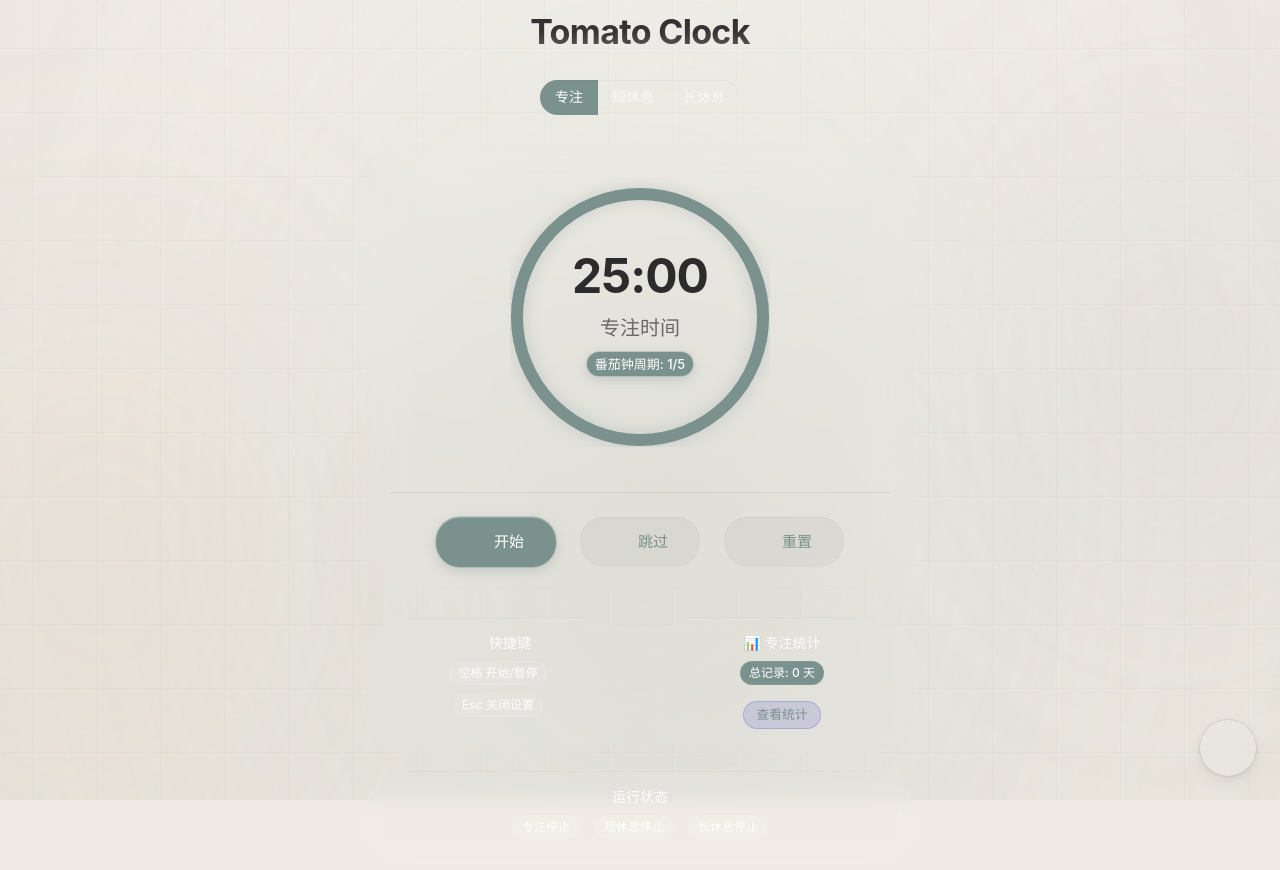
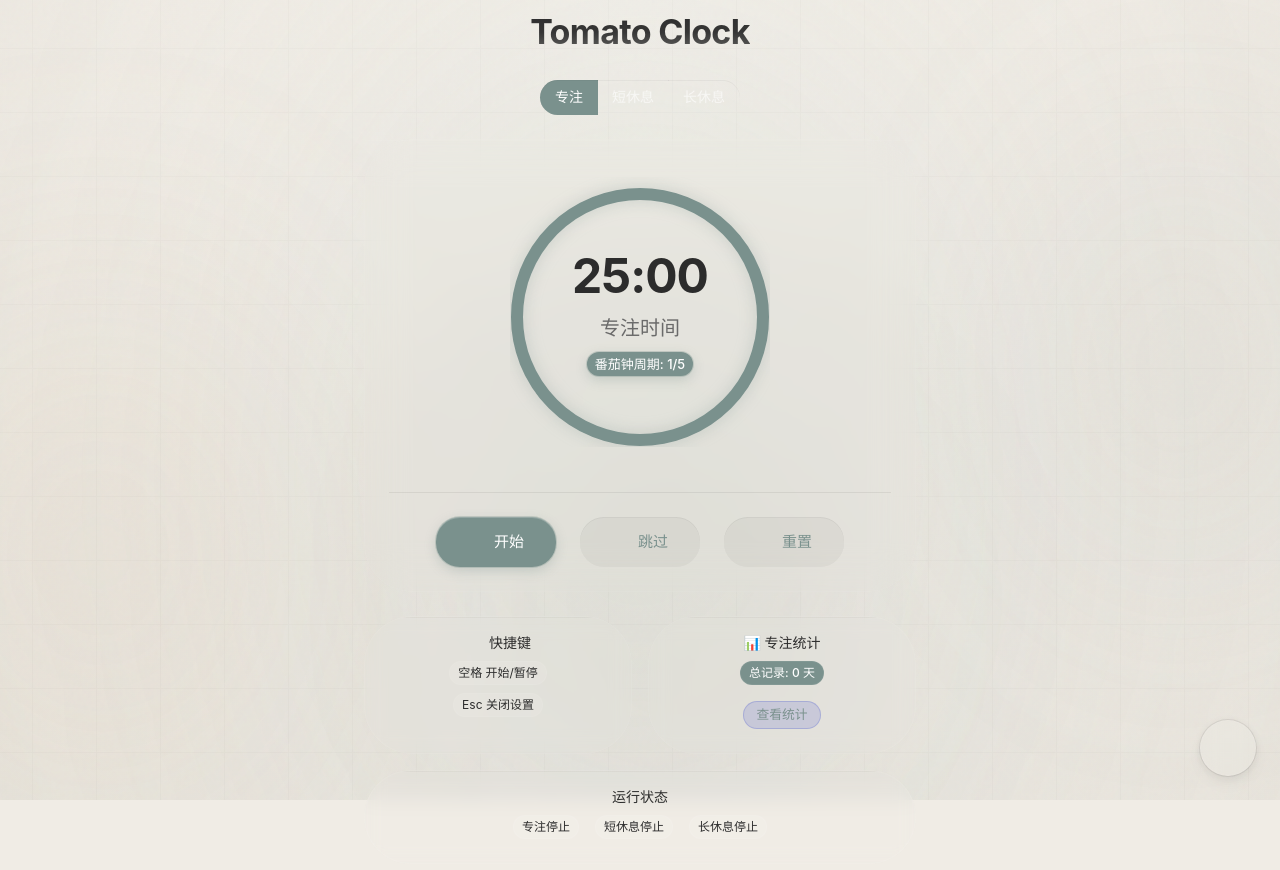
Before and after one commit to CuartPyaw/PomoZen, a React (Vite) app: page / in a window 1280 px wide. Shown: the top 870 px of the page. Built offline with nearby package versions, Linux system fonts and the light colour scheme; some icons are missing.

Commit message:
🌈 style(App): 更新多个UI元素的文本颜色以提升对比度。
- 将多个文本和图标的颜色从半透明白色改为深色（#2C2C2C），以改善浅色模式下的可读性。
- 为运行状态下的模式标签动态设置文本颜色（白色），以增强视觉反馈。

```diff
--- a/src/App.tsx
+++ b/src/App.tsx
@@ -1703,14 +1703,14 @@ const displayIsRunning = isRunningForMode[mode];
           <Card elevation={0} sx={{ borderRadius: 4, bgcolor: 'rgba(255,255,255,0.03)', backdropFilter: 'blur(10px)', border: '1px solid rgba(255,255,255,0.06)', flex: 1, minWidth: { xs: '100%', sm: '200px' } }}>
             <CardContent sx={{ py: 2 }}>
               <Box sx={{ display: 'flex', alignItems: 'center', justifyContent: 'center', gap: 1, mb: 1, flexWrap: 'wrap' }}>
-                <KeyboardIcon sx={{ color: 'rgba(255,255,255,0.7)', fontSize: 18 }} />
-                <Typography variant="body2" sx={{ color: 'rgba(255,255,255,0.9)', fontWeight: 500 }}>
+                <KeyboardIcon sx={{ color: '#2C2C2C', fontSize: 18 }} />
+                <Typography variant="body2" sx={{ color: '#2C2C2C', fontWeight: 500 }}>
                   快捷键
                 </Typography>
               </Box>
               <Box sx={{ display: 'flex', flexDirection: 'column', alignItems: 'center', gap: 1 }}>
-                <Chip label="空格 开始/暂停" size="small" sx={{ bgcolor: 'rgba(255,255,255,0.08)', color: 'rgba(255,255,255,0.9)', fontSize: '0.75rem', border: '1px solid rgba(255,255,255,0.06)' }} />
-                <Chip label="Esc 关闭设置" size="small" sx={{ bgcolor: 'rgba(255,255,255,0.08)', color: 'rgba(255,255,255,0.9)', fontSize: '0.75rem', border: '1px solid rgba(255,255,255,0.06)' }} />
+                <Chip label="空格 开始/暂停" size="small" sx={{ bgcolor: 'rgba(255,255,255,0.08)', color: '#2C2C2C', fontSize: '0.75rem', border: '1px solid rgba(255,255,255,0.06)' }} />
+                <Chip label="Esc 关闭设置" size="small" sx={{ bgcolor: 'rgba(255,255,255,0.08)', color: '#2C2C2C', fontSize: '0.75rem', border: '1px solid rgba(255,255,255,0.06)' }} />
               </Box>
             </CardContent>
           </Card>
@@ -1737,7 +1737,7 @@ const displayIsRunning = isRunningForMode[mode];
             <CardContent sx={{ py: 2 }}>
               {/* 第一行：标题居中 */}
               <Box sx={{ display: 'flex', justifyContent: 'center', mb: 1 }}>
-                <Typography variant="body2" sx={{ color: 'rgba(255,255,255,0.9)', fontWeight: 500 }}>
+                <Typography variant="body2" sx={{ color: '#2C2C2C', fontWeight: 500 }}>
                   📊 专注统计
                 </Typography>
               </Box>
@@ -1776,7 +1776,7 @@ const displayIsRunning = isRunningForMode[mode];
           <Card elevation={0} sx={{ borderRadius: 4, bgcolor: 'rgba(255,255,255,0.03)', backdropFilter: 'blur(10px)', border: '1px solid rgba(255,255,255,0.06)', flex: 1, minWidth: { xs: '100%', sm: '200px' } }}>
             <CardContent sx={{ py: 2 }}>
               <Box sx={{ display: 'flex', alignItems: 'center', justifyContent: 'center', gap: 1, mb: 1, flexWrap: 'wrap' }}>
-                <Typography variant="body2" sx={{ color: 'rgba(255,255,255,0.9)', fontWeight: 500 }}>
+                <Typography variant="body2" sx={{ color: '#2C2C2C', fontWeight: 500 }}>
                   运行状态
                 </Typography>
               </Box>
@@ -1786,7 +1786,7 @@ const displayIsRunning = isRunningForMode[mode];
                   size="small"
                   sx={{
                     bgcolor: isRunningForMode.focus ? modeColors.focus.primary : 'rgba(255,255,255,0.08)',
-                    color: 'rgba(255,255,255,0.9)',
+                    color: isRunningForMode.focus ? '#ffffff' : '#2C2C2C',
                     fontSize: '0.75rem',
                     border: '1px solid rgba(255,255,255,0.06)',
                   }}
@@ -1796,7 +1796,7 @@ const displayIsRunning = isRunningForMode[mode];
                   size="small"
                   sx={{
                     bgcolor: isRunningForMode.break ? modeColors.break.primary : 'rgba(255,255,255,0.08)',
-                    color: 'rgba(255,255,255,0.9)',
+                    color: isRunningForMode.break ? '#ffffff' : '#2C2C2C',
                     fontSize: '0.75rem',
                     border: '1px solid rgba(255,255,255,0.06)',
                   }}
@@ -1806,7 +1806,7 @@ const displayIsRunning = isRunningForMode[mode];
                   size="small"
                   sx={{
                     bgcolor: isRunningForMode.longBreak ? modeColors.longBreak.primary : 'rgba(255,255,255,0.08)',
-                    color: 'rgba(255,255,255,0.9)',
+                    color: isRunningForMode.longBreak ? '#ffffff' : '#2C2C2C',
                     fontSize: '0.75rem',
                     border: '1px solid rgba(255,255,255,0.06)',
                   }}
```
